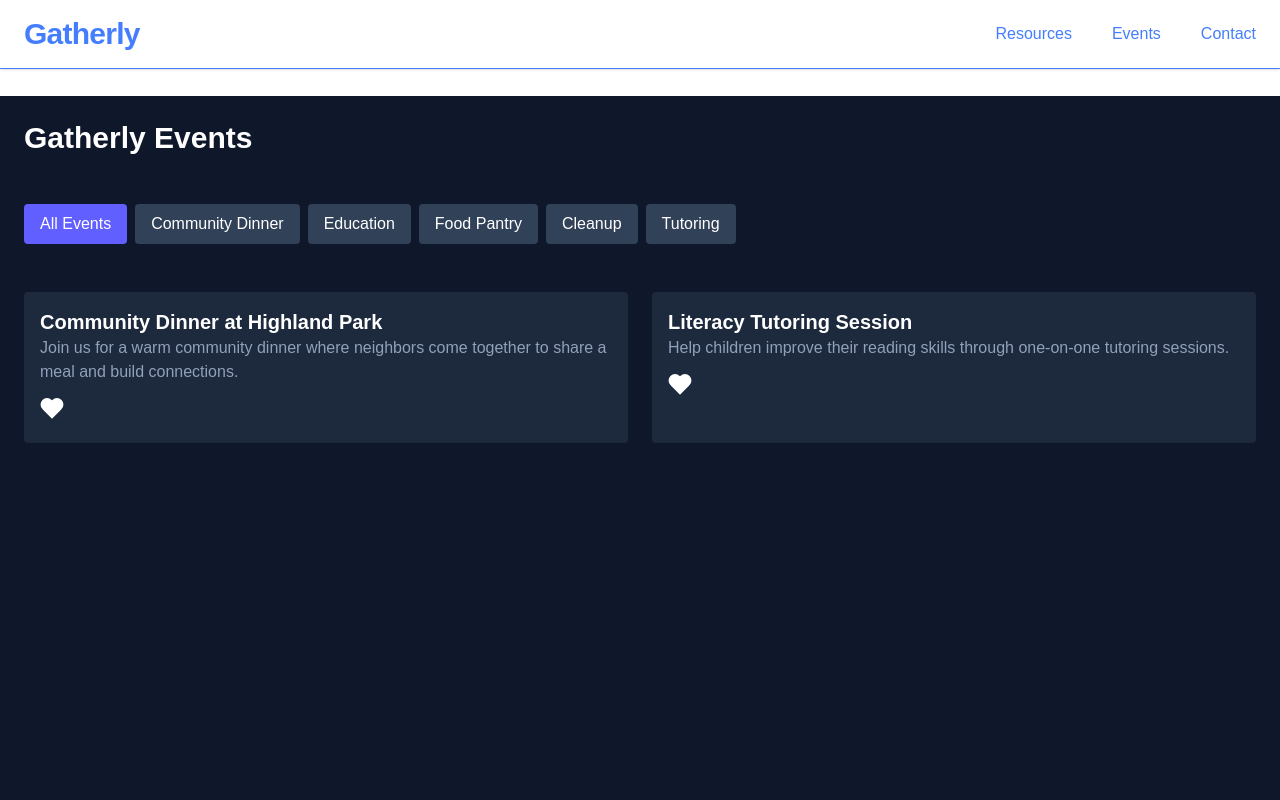
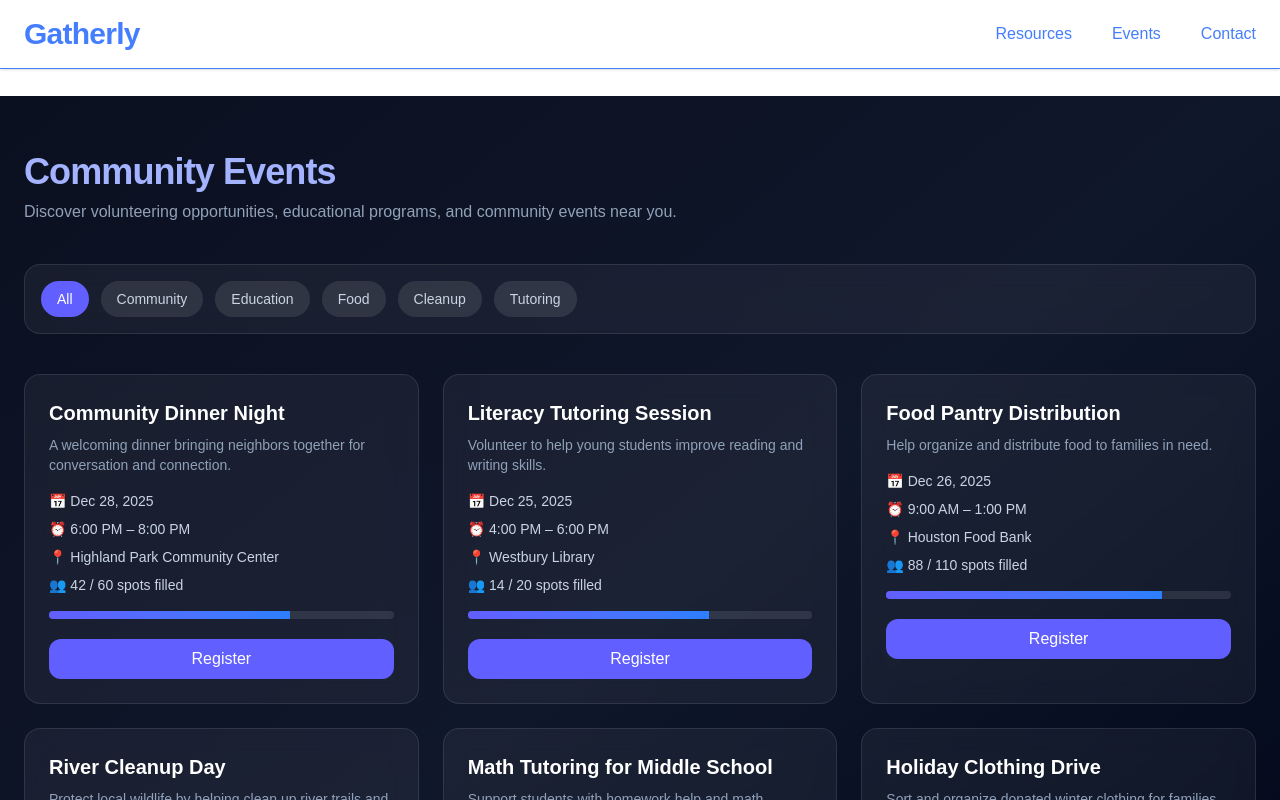
Before and after one commit to TSA-Group/tsa_group_starter, a Next.js app: page /events in a window 1280 px wide. Shown: the top 800 px of the page. Built offline with nearby package versions, Linux system fonts and the light colour scheme.

Commit message:
Update page.tsx

```diff
--- a/app/events/page.tsx
+++ b/app/events/page.tsx
@@ -2,13 +2,12 @@
 
 import { useState } from 'react';
 
-/* =======================
+/* =====================
    Types
-======================= */
+===================== */
 type Category = {
   id: string;
   name: string;
-  color: string;
 };
 
 type Event = {
@@ -18,170 +17,188 @@ type Event = {
   date: string;
   time: string;
   location: string;
-  address: string;
   attendees: number;
   spots: number;
   description: string;
-  image: string;
-  organizer: string;
 };
 
-/* =======================
+/* =====================
    Icons
-======================= */
-const Calendar = ({ className }: { className?: string }) => (
-  <svg className={className} fill="none" stroke="currentColor" viewBox="0 0 24 24">
-    <rect x="3" y="4" width="18" height="18" rx="2" ry="2" strokeWidth="2" />
-    <line x1="16" y1="2" x2="16" y2="6" strokeWidth="2" />
-    <line x1="8" y1="2" x2="8" y2="6" strokeWidth="2" />
-    <line x1="3" y1="10" x2="21" y2="10" strokeWidth="2" />
-  </svg>
+===================== */
+const Icon = ({ children }: { children: React.ReactNode }) => (
+  <span className="text-indigo-400">{children}</span>
 );
 
-const MapPin = ({ className }: { className?: string }) => (
-  <svg className={className} fill="none" stroke="currentColor" viewBox="0 0 24 24">
-    <path strokeWidth="2" d="M21 10c0 7-9 13-9 13s-9-6-9-13a9 9 0 0 1 18 0z" />
-    <circle cx="12" cy="10" r="3" strokeWidth="2" />
-  </svg>
-);
-
-const Users = ({ className }: { className?: string }) => (
-  <svg className={className} fill="none" stroke="currentColor" viewBox="0 0 24 24">
-    <path strokeWidth="2" d="M17 21v-2a4 4 0 0 0-4-4H5a4 4 0 0 0-4 4v2" />
-    <circle cx="9" cy="7" r="4" strokeWidth="2" />
-    <path strokeWidth="2" d="M23 21v-2a4 4 0 0 0-3-3.87" />
-    <path strokeWidth="2" d="M16 3.13a4 4 0 0 1 0 7.75" />
-  </svg>
-);
-
-const Clock = ({ className }: { className?: string }) => (
-  <svg className={className} fill="none" stroke="currentColor" viewBox="0 0 24 24">
-    <circle cx="12" cy="12" r="10" strokeWidth="2" />
-    <polyline points="12 6 12 12 16 14" strokeWidth="2" />
-  </svg>
-);
-
-const Heart = ({ className }: { className?: string }) => (
-  <svg className={className} fill="currentColor" stroke="currentColor" viewBox="0 0 24 24">
-    <path strokeWidth="2" d="M20.84 4.61a5.5 5.5 0 0 0-7.78 0L12 5.67l-1.06-1.06a5.5 5.5 0 0 0-7.78 7.78l1.06 1.06L12 21.23l7.78-7.78 1.06-1.06a5.5 5.5 0 0 0 0-7.78z" />
-  </svg>
-);
-
-const Share2 = ({ className }: { className?: string }) => (
-  <svg className={className} fill="none" stroke="currentColor" viewBox="0 0 24 24">
-    <circle cx="18" cy="5" r="3" strokeWidth="2" />
-    <circle cx="6" cy="12" r="3" strokeWidth="2" />
-    <circle cx="18" cy="19" r="3" strokeWidth="2" />
-    <line x1="8.59" y1="13.51" x2="15.42" y2="17.49" strokeWidth="2" />
-    <line x1="15.41" y1="6.51" x2="8.59" y2="10.49" strokeWidth="2" />
-  </svg>
-);
-
-const Filter = ({ className }: { className?: string }) => (
-  <svg className={className} fill="none" stroke="currentColor" viewBox="0 0 24 24">
-    <polygon points="22 3 2 3 10 12.46 10 19 14 21 14 12.46 22 3" strokeWidth="2" />
-  </svg>
-);
-
-/* =======================
+/* =====================
    Page
-======================= */
-export default function Page() {
+===================== */
+export default function EventsPage() {
   const [selectedCategory, setSelectedCategory] = useState<string>('all');
-  const [favorites, setFavorites] = useState<number[]>([]);
 
   const categories: Category[] = [
-    { id: 'all', name: 'All Events', color: 'bg-indigo-500' },
-    { id: 'community', name: 'Community Dinner', color: 'bg-blue-500' },
-    { id: 'education', name: 'Education', color: 'bg-purple-500' },
-    { id: 'food', name: 'Food Pantry', color: 'bg-green-500' },
-    { id: 'cleanup', name: 'Cleanup', color: 'bg-yellow-500' },
-    { id: 'tutoring', name: 'Tutoring', color: 'bg-pink-500' }
+    { id: 'all', name: 'All' },
+    { id: 'community', name: 'Community' },
+    { id: 'education', name: 'Education' },
+    { id: 'food', name: 'Food' },
+    { id: 'cleanup', name: 'Cleanup' },
+    { id: 'tutoring', name: 'Tutoring' }
   ];
 
   const events: Event[] = [
     {
       id: 1,
-      title: 'Community Dinner at Highland Park',
+      title: 'Community Dinner Night',
       category: 'community',
       date: 'Dec 28, 2025',
-      time: '6:00 PM - 8:00 PM',
+      time: '6:00 PM – 8:00 PM',
       location: 'Highland Park Community Center',
-      address: '2345 Oakwood Ave, Houston, TX',
-      attendees: 45,
+      attendees: 42,
       spots: 60,
-      description: 'Join us for a warm community dinner where neighbors come together to share a meal and build connections.',
-      image: 'https://images.unsplash.com/photo-1555939594-58d7cb561ad1?w=800&q=80',
-      organizer: 'Highland Community Group'
+      description: 'A welcoming dinner bringing neighbors together for conversation and connection.'
     },
     {
       id: 2,
       title: 'Literacy Tutoring Session',
       category: 'education',
       date: 'Dec 25, 2025',
-      time: '4:00 PM - 6:00 PM',
+      time: '4:00 PM – 6:00 PM',
       location: 'Westbury Library',
-      address: '5328 Dashwood Dr, Houston, TX',
-      attendees: 12,
+      attendees: 14,
       spots: 20,
-      description: 'Help children improve their reading skills through one-on-one tutoring sessions.',
-      image: 'https://images.unsplash.com/photo-1503676260728-1c00da094a0b?w=800&q=80',
-      organizer: 'Houston Literacy Foundation'
+      description: 'Volunteer to help young students improve reading and writing skills.'
+    },
+    {
+      id: 3,
+      title: 'Food Pantry Distribution',
+      category: 'food',
+      date: 'Dec 26, 2025',
+      time: '9:00 AM – 1:00 PM',
+      location: 'Houston Food Bank',
+      attendees: 88,
+      spots: 110,
+      description: 'Help organize and distribute food to families in need.'
+    },
+    {
+      id: 4,
+      title: 'River Cleanup Day',
+      category: 'cleanup',
+      date: 'Dec 29, 2025',
+      time: '8:00 AM – 12:00 PM',
+      location: 'Brazos River Park',
+      attendees: 31,
+      spots: 50,
+      description: 'Protect local wildlife by helping clean up river trails and banks.'
+    },
+    {
+      id: 5,
+      title: 'Math Tutoring for Middle School',
+      category: 'tutoring',
+      date: 'Dec 30, 2025',
+      time: '3:30 PM – 5:30 PM',
+      location: 'Sugar Land Community Center',
+      attendees: 19,
+      spots: 25,
+      description: 'Support students with homework help and math fundamentals.'
+    },
+    {
+      id: 6,
+      title: 'Holiday Clothing Drive',
+      category: 'community',
+      date: 'Dec 27, 2025',
+      time: '10:00 AM – 4:00 PM',
+      location: 'Richmond Community Hub',
+      attendees: 27,
+      spots: 40,
+      description: 'Sort and organize donated winter clothing for families in need.'
     }
   ];
 
-  const filteredEvents: Event[] =
+  const filteredEvents =
     selectedCategory === 'all'
       ? events
-      : events.filter((event: Event) => event.category === selectedCategory);
-
-  const toggleFavorite = (eventId: number) => {
-    setFavorites((prev: number[]) =>
-      prev.includes(eventId)
-        ? prev.filter((id: number) => id !== eventId)
-        : [...prev, eventId]
-    );
-  };
+      : events.filter(event => event.category === selectedCategory);
 
   return (
-    <div className="min-h-screen bg-slate-900 text-white">
-      <h1 className="text-3xl font-bold p-6">Gatherly Events</h1>
+    <div className="min-h-screen bg-gradient-to-br from-[#0b1020] via-[#0f172a] to-[#020617] text-white">
+      {/* Header */}
+      <div className="max-w-7xl mx-auto px-6 pt-14 pb-10">
+        <h1 className="text-4xl font-semibold tracking-tight text-indigo-300">
+          Community Events
+        </h1>
+        <p className="mt-2 text-slate-400 max-w-2xl">
+          Discover volunteering opportunities, educational programs, and community events near you.
+        </p>
+      </div>
 
-      <div className="flex gap-2 p-6 flex-wrap">
-        {categories.map((cat: Category) => (
+      {/* Filters */}
+      <div className="max-w-7xl mx-auto px-6 mb-10">
+        <div className="flex flex-wrap gap-3 bg-white/5 backdrop-blur-md border border-white/10 rounded-2xl p-4">
+          {categories.map(cat => (
             <button
               key={cat.id}
               onClick={() => setSelectedCategory(cat.id)}
-            className={`px-4 py-2 rounded ${
-              selectedCategory === cat.id ? cat.color : 'bg-slate-700'
+              className={`px-4 py-2 rounded-full text-sm font-medium transition ${
+                selectedCategory === cat.id
+                  ? 'bg-indigo-500 text-white'
+                  : 'bg-white/10 text-slate-300 hover:bg-white/20'
               }`}
             >
               {cat.name}
             </button>
           ))}
         </div>
+      </div>
 
-      <div className="grid grid-cols-1 md:grid-cols-2 gap-6 p-6">
-        {filteredEvents.map((event: Event) => (
-          <div key={event.id} className="bg-slate-800 p-4 rounded">
-            <h2 className="text-xl font-bold">{event.title}</h2>
-            <p className="text-slate-400">{event.description}</p>
+      {/* Events */}
+      <div className="max-w-7xl mx-auto px-6 pb-20">
+        <div className="grid grid-cols-1 md:grid-cols-2 xl:grid-cols-3 gap-6">
+          {filteredEvents.map(event => (
+            <div
+              key={event.id}
+              className="bg-white/5 backdrop-blur-md border border-white/10 rounded-2xl p-6 hover:border-indigo-400/40 hover:shadow-xl transition"
+            >
+              <h3 className="text-xl font-semibold mb-2">
+                {event.title}
+              </h3>
 
-            <button
-              onClick={() => toggleFavorite(event.id)}
-              className="mt-3"
-            >
-              <Heart
-                className={`w-6 h-6 ${
-                  favorites.includes(event.id)
-                    ? 'text-red-500'
-                    : 'text-white'
-                }`}
+              <p className="text-slate-400 text-sm mb-4">
+                {event.description}
+              </p>
+
+              <div className="space-y-2 text-sm text-slate-300">
+                <div>
+                  <Icon>📅</Icon> {event.date}
+                </div>
+                <div>
+                  <Icon>⏰</Icon> {event.time}
+                </div>
+                <div>
+                  <Icon>📍</Icon> {event.location}
+                </div>
+                <div>
+                  <Icon>👥</Icon> {event.attendees} / {event.spots} spots filled
+                </div>
+              </div>
+
+              {/* Progress */}
+              <div className="mt-4">
+                <div className="h-2 w-full bg-white/10 rounded-full overflow-hidden">
+                  <div
+                    className="h-full bg-gradient-to-r from-indigo-500 to-blue-500"
+                    style={{
+                      width: `${(event.attendees / event.spots) * 100}%`
+                    }}
                   />
+                </div>
+              </div>
+
+              <button className="mt-5 w-full bg-indigo-500 hover:bg-indigo-600 text-white font-medium py-2 rounded-xl transition">
+                Register
               </button>
             </div>
           ))}
         </div>
       </div>
+    </div>
   );
 }
```
Lines whose indentation alone changed are shown as unchanged.
